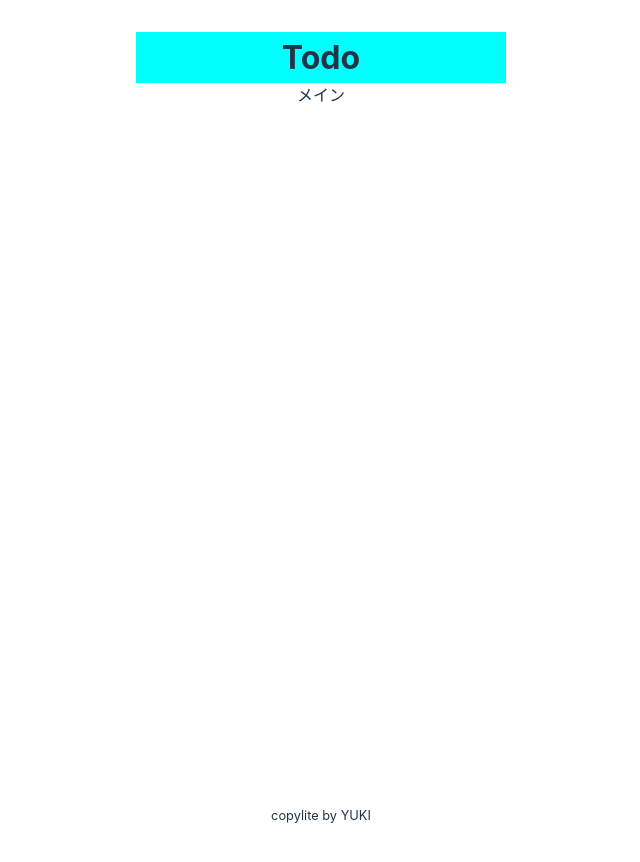
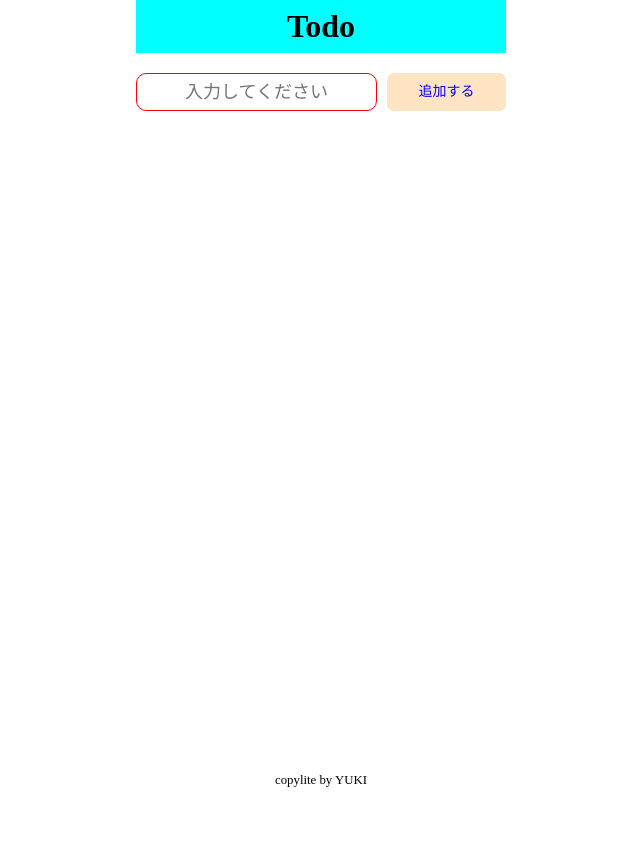
Before and after one commit to yuki178504/my-vite-todo, a Vue app: page / in a window 1280 px wide. Shown: the whole page, without its empty margins (319-959 px from the left). After the commit the page ends 800 px from the top, so only its background shows below. Built offline with nearby package versions, Linux system fonts and the light colour scheme.

Commit message:
[add]TodoListを登録するコンポーネントを作成

```diff
--- a/src/App.vue
+++ b/src/App.vue
@@ -1,12 +1,13 @@
 <script setup>
 import TheHeader from './components/TheHeader.vue';
 import TheFooter from './components/TheFooter.vue';
+import MainTodo from './components/MainTodo.vue';
 </script>
 
 <template>
   <div class="wrap">
     <TheHeader />
-    <div class="main">メイン</div>
+    <div class="main"><MainTodo /></div>
     <TheFooter />
   </div>
 </template>
--- /dev/null
+++ b/src/components/MainTodo.vue
@@ -0,0 +1,57 @@
+<script setup>
+import { ref } from 'vue';
+// 入力した値を保持するための変数
+const todoRef = ref('');
+// 入力された値を配列として保持するための変数
+const todoListRef = ref([]);
+
+// Todoリストを登録するための関数
+const addTodo = () => {
+  // 配列にはidが必要なので、登録した際の時間をIDにする
+  const id = new Date();
+  // 配列として保持するための変数todoListRefに下記のような形で、から配列にpushしている
+  todoListRef.value.push({ id: id, task: todoRef.value });
+  // ローカルストレージにJSONの形で上記の配列を格納している
+  localStorage.todoList = JSON.stringify(todoListRef.value);
+  // 登録後に入力欄をからにする
+  todoRef.value = '';
+};
+</script>
+
+<template>
+  <div class="box-input">
+    <input
+      type="text"
+      class="todo-input"
+      placeholder="入力してください"
+      v-model="todoRef"
+    />
+    <button class="btn" @click="addTodo">追加する</button>
+  </div>
+</template>
+
+<style scoped>
+.box-input {
+  display: flex;
+  text-align: center;
+  margin-top: 20px;
+}
+
+.todo-input {
+  width: 300px;
+  margin-right: 10px;
+  padding: 8px;
+  font-size: 18px;
+  border: 1px solid red;
+  border-radius: 10px;
+}
+
+.btn {
+  width: 200px;
+  padding: 8px;
+  background-color: bisque;
+  border-radius: 7px;
+  color: blue;
+  font-size: 14px;
+}
+</style>
--- a/src/style.css
+++ b/src/style.css
@@ -1,4 +1,4 @@
-:root {
+/* :root {
   font-family: Inter, system-ui, Avenir, Helvetica, Arial, sans-serif;
   line-height: 1.5;
   font-weight: 400;
@@ -86,4 +86,4 @@ button:focus-visible {
   button {
     background-color: #f9f9f9;
   }
-}
+} */
```
